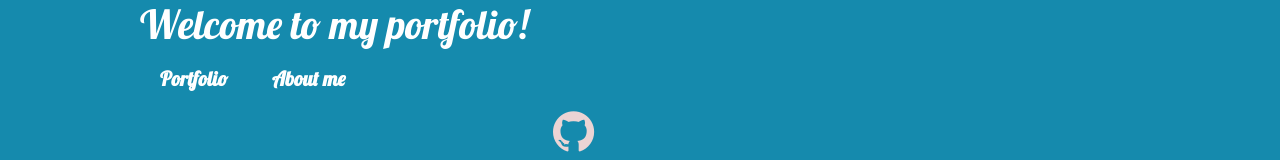
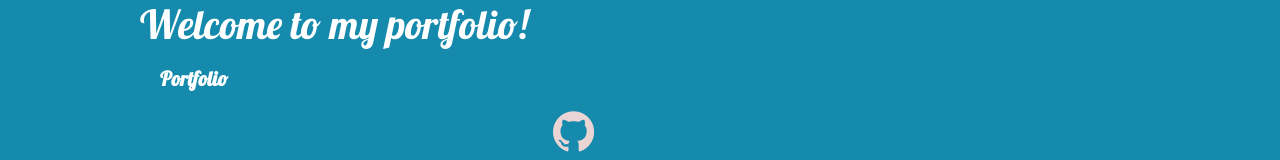
Before and after one commit to IndianaLora/BaddaPhoenix, a website built with Parcel: page index.html in a window 1280 px wide. Shown: the top 160 px of the page. Built offline with nearby package versions, Linux system fonts and the light colour scheme; files whose address does not match are found by name.

Commit message:
Update index.html

```diff
--- a/index.html
+++ b/index.html
@@ -19,7 +19,6 @@
     </div>
     <nav class="menu">
       <a href="index.html">Portfolio</a>
-      <a href="portafolio.html" class="sc-menu">About me</a>
     </nav>
     <a href="https://github.com/IndianaLora"><i class="btn fa fa-github git"></i></i></a>
   </div>
```
